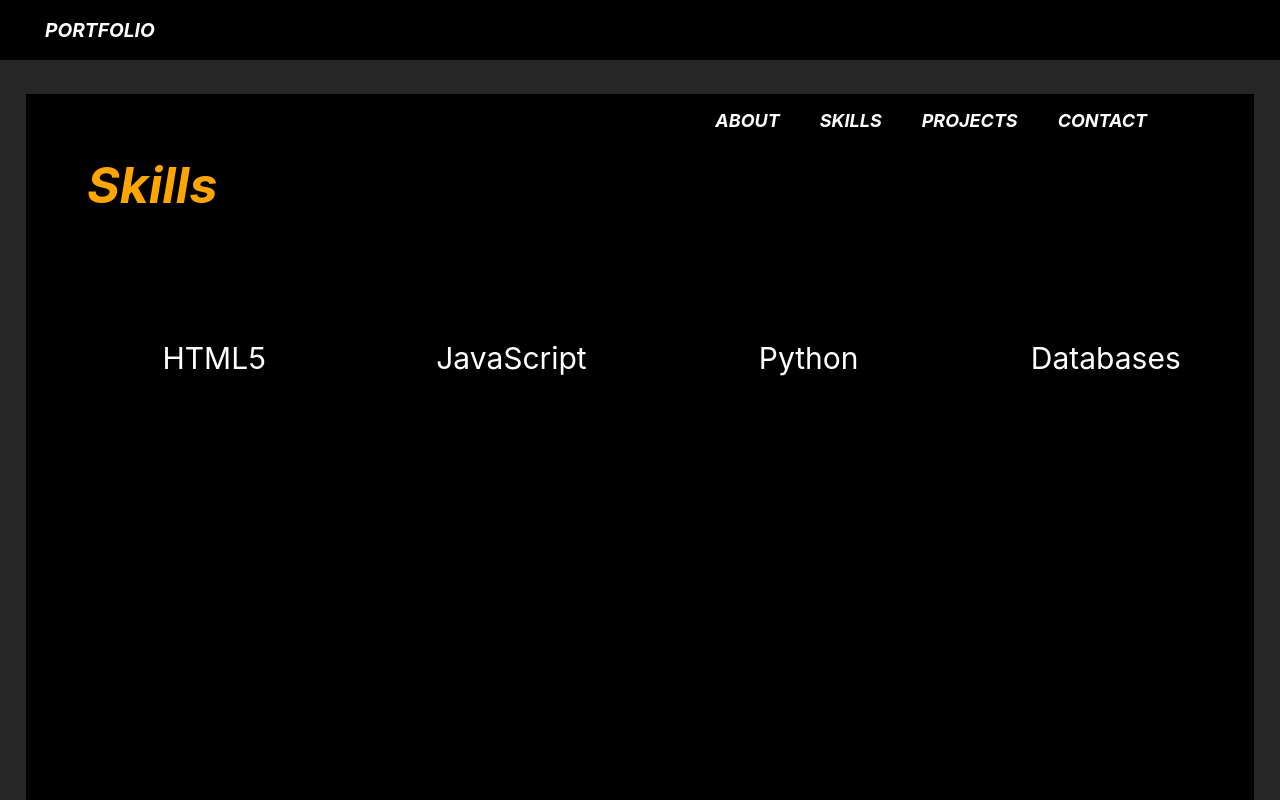
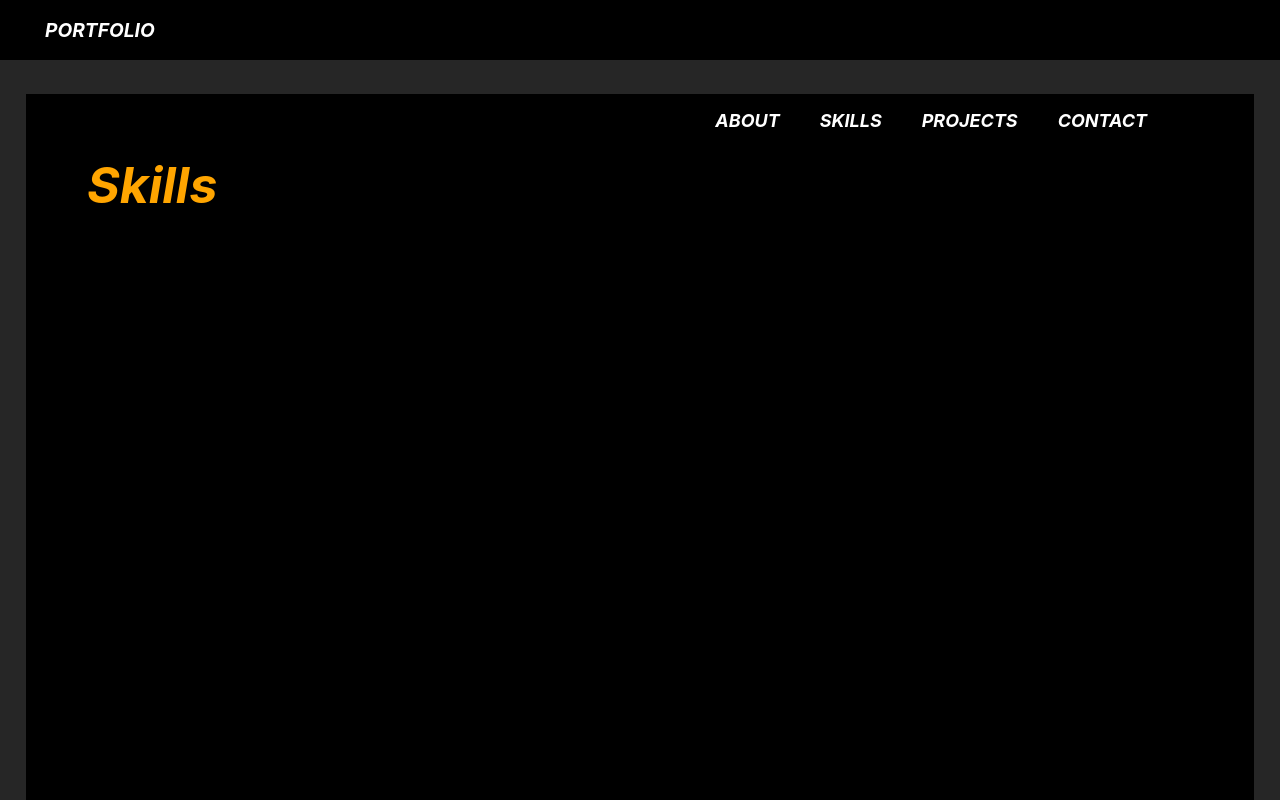
Before and after one commit to Danhayes3008/react-portfolio, a React (Create React App) app: page / in a window 1280 px wide. Shown: the top 800 px of the page. Built offline with nearby package versions, Linux system fonts and the light colour scheme.

Commit message:
list method was not working so deleted it

```diff
--- a/src/components/skills/Skills.js
+++ b/src/components/skills/Skills.js
@@ -6,22 +6,7 @@ const Skills = () => {
       <div>
         <h1 className="Skills-title">Skills</h1>
       </div>
-
-      <div>
-        <ul>
-          <li className="skill">
-            <p>HTML5</p>
-          </li>
-          <li className="skill">
-            <p>JavaScript</p>
-          </li>
-          <li className="skill">
-            <p>Python</p>
-          </li>
-          <li className="skill">
-          <p>Databases</p>
-            </li>
-        </ul>
+      <div className='skill'>
       </div>
     </div>
   );
```
